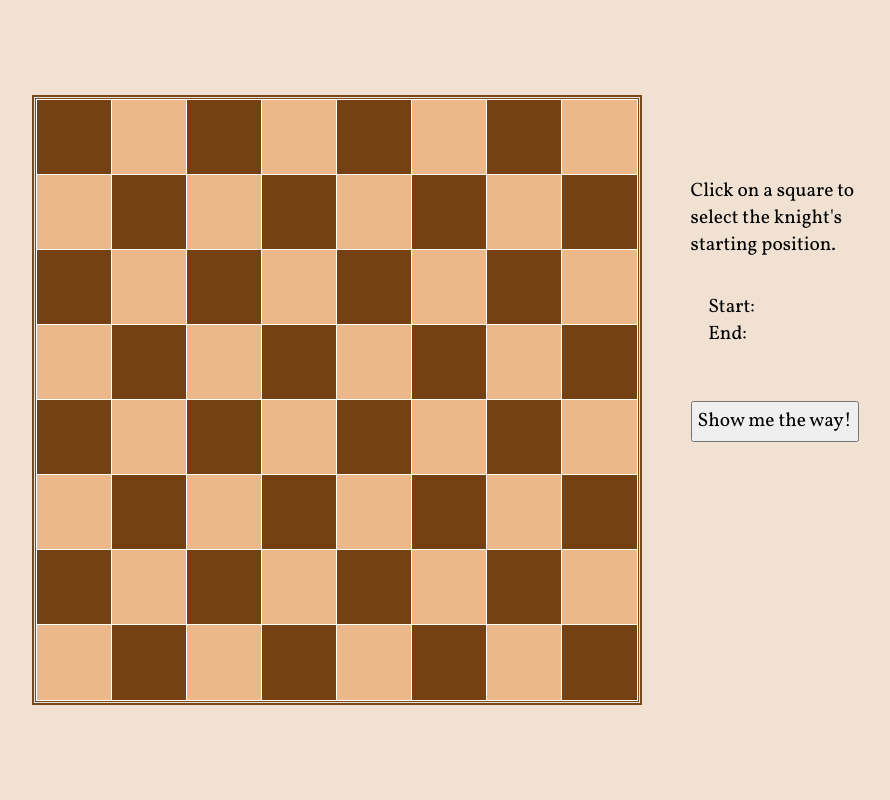
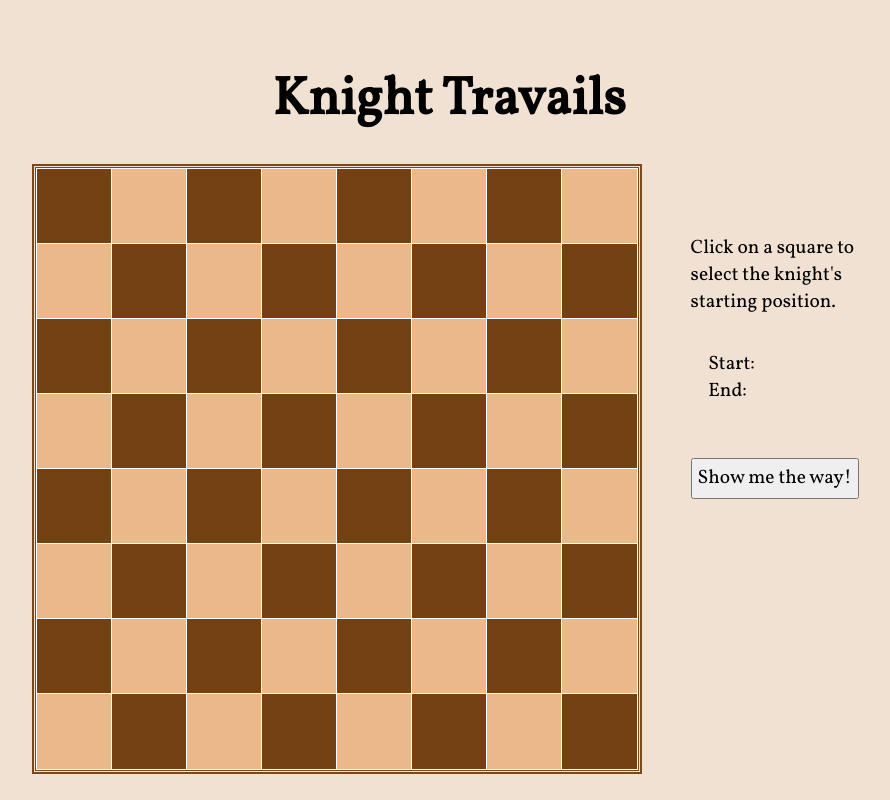
Before and after one commit to ajwjung/knight-travails, a website built with webpack: page src/index.html in a window 1280 px wide. Shown: the whole page, without its empty margins (191-1081 px from the left). Built offline with nearby package versions, Linux system fonts and the light colour scheme.

Commit message:
style: Add header

```diff
--- a/src/index.html
+++ b/src/index.html
@@ -9,6 +9,7 @@
     </head>
     <body>
         <div class="container">
+            <h1>Knight Travails</h1>
             <div class="board-container">
                 <div class="board"></div>
             </div>
@@ -23,7 +24,7 @@
                             <li>End: <span id="end-position"></span></li>
                         </ul>
                     </div>
-                    <button type="button">Show me the way!</button>
+                    <button type="button" id="get-path">Show me the way!</button>
                     <div class="path"></div>
                 </div>
             </div>
--- a/src/styles/style.css
+++ b/src/styles/style.css
@@ -20,6 +20,15 @@ body {
     width: 70vw;
     display: grid;
     grid-template-columns: 3fr 1fr;
+    grid-template-rows: 1fr 5fr;
+}
+
+h1 {
+    grid-row: 1;
+    grid-column: 1 / span 2;
+    font-size: 3rem;
+    text-align: center;
+    padding-top: 8vh;
 }
 
 .board-container {
@@ -30,6 +39,7 @@ body {
 
 .board-container {
     grid-column: 1;
+    grid-row: 2;
 }
 
 .board {
@@ -71,7 +81,8 @@ body {
 
 .content-container {
     grid-column: 2;
-    margin-top: 20vh;
+    grid-row: 2;
+    margin-top: 10vh;
 }
 
 .content {
@@ -88,6 +99,6 @@ ul {
     padding: 1rem;
 }
 
-button {
+#get-path {
     padding: 5px;
 }
```
Also changed, not shown: dist/index.html, dist/main.js.
